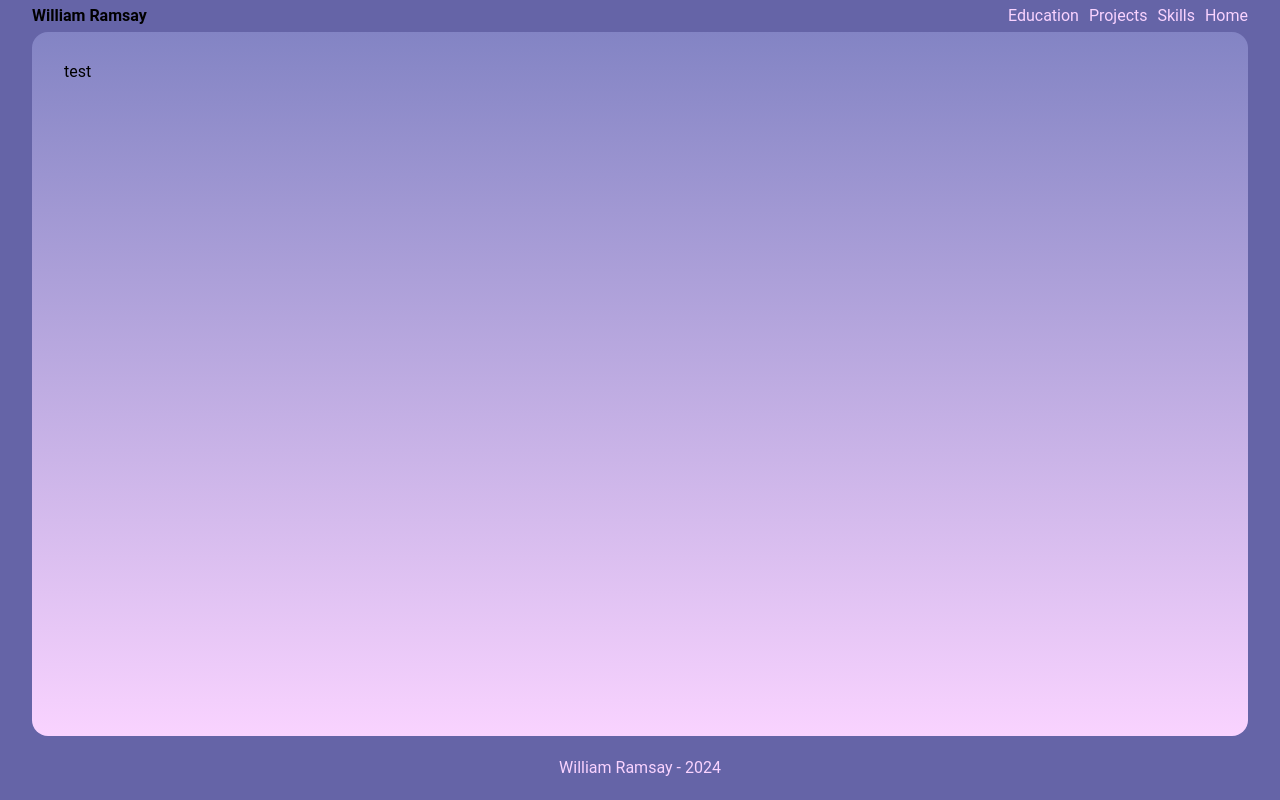
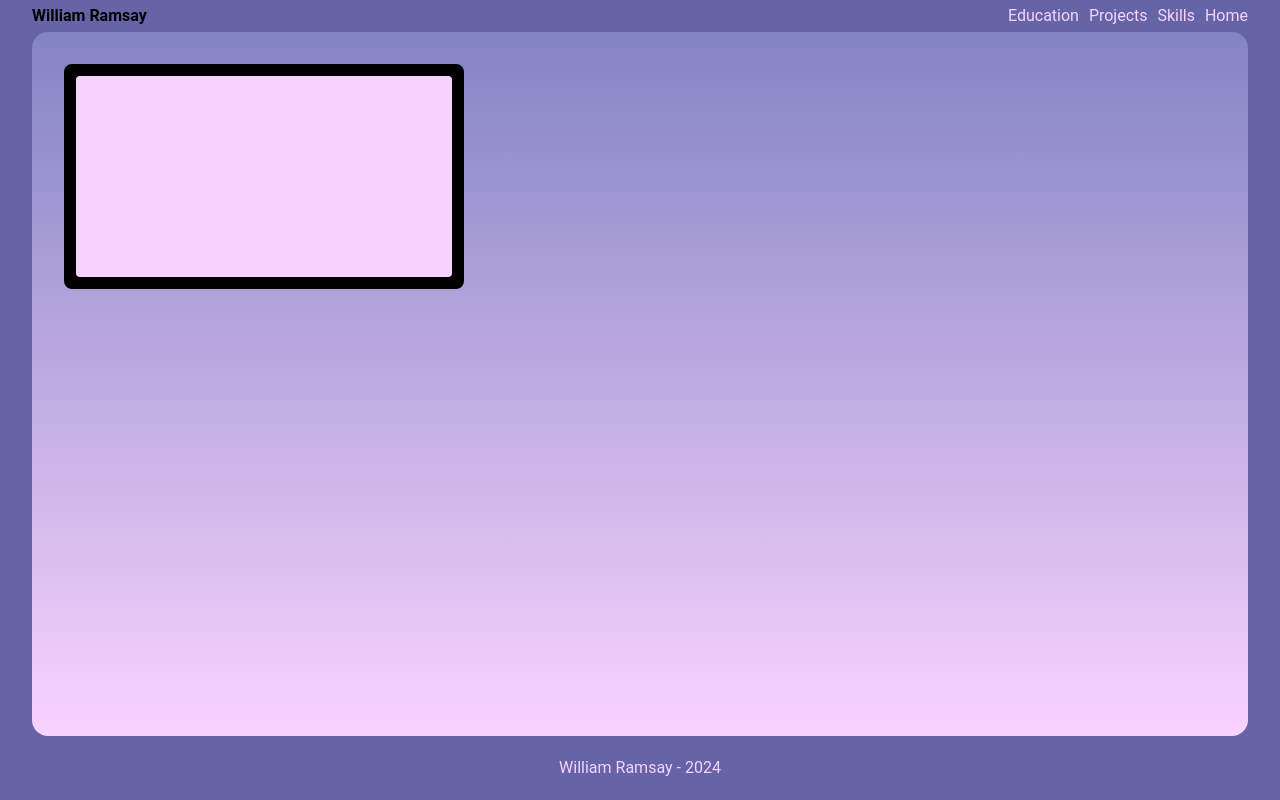
Before and after one commit to William-Ramsay/personal-website, a Next.js app: page / in a window 1280 px wide. Built offline with nearby package versions, Linux system fonts and the light colour scheme.

Commit message:
browser  visual near complete

```diff
--- a/src/app/components/browserVisual.js
+++ b/src/app/components/browserVisual.js
@@ -1,10 +1,33 @@
 import styles from "../styles/browserVisual.module.css";
-export default function BrowserVisual() {
-  <div className={styles.outerSquare}>
-    <div className={styles.innerSquare}>
-      <div className="bg-red"></div>
-      <div></div>
-      <div></div>
+
+export default function BrowserVisual(props) {
+  let width;
+  let height;
+  let ratio = 16 / 9;
+  // If width and height are provided, use them.
+  if (props.width && props.height) {
+    width = props.width;
+    height = props.height;
+  }
+  //if only one dimension is provided, calculate the other based on the ratio.
+  else {
+    props.ratio ? (ratio = props.ratio) : ratio;
+    props.width ? (width = props.width) : (width = props.height * ratio);
+    props.height ? (height = props.height) : (height = width / ratio);
+  }
+  return (
+    <div
+      style={{ width: `${width}em`, height: `${height}em` }}
+      className={styles.outerSquare}
+    >
+      <div
+        style={{ width: `${width - 1.5}em`, height: `${height - 1.5}em` }}
+        className={styles.innerSquare}
+      >
+        <div className=""></div>
+        <div></div>
+        <div></div>
+      </div>
     </div>
-  </div>;
+  );
 }
--- a/src/app/layout.js
+++ b/src/app/layout.js
@@ -1,6 +1,7 @@
 import "./global.css";
 import TopNav from "./components/topNav";
 import Footer from "./components/footer";
+import BrowserVisual from "./components/browserVisual";
 
 export const metadata = {
   title: "Next.js",
--- a/src/app/page.js
+++ b/src/app/page.js
@@ -1,5 +1,9 @@
 import BrowserVisual from "./components/browserVisual";
 
 export default function Page() {
-  return <h1>test</h1>;
+  return (
+    <>
+      <BrowserVisual width={25} />
+    </>
+  );
 }
--- a/src/app/styles/browserVisual.module.css
+++ b/src/app/styles/browserVisual.module.css
@@ -1,10 +1,12 @@
 .outerSquare {
-  width: 10em;
-  height: 10em;
-  background-color: red;
+  display: flex;
+  justify-content: center;
+  align-items: center;
+  background-color: black;
+  border-radius: 0.5em;
 }
 .innerSquare {
-  width: 10em;
-  height: 8em;
-  background-color: black;
+  background-color: var(--color-one);
+  color: red;
+  border-radius: 0.25em;
 }
```
